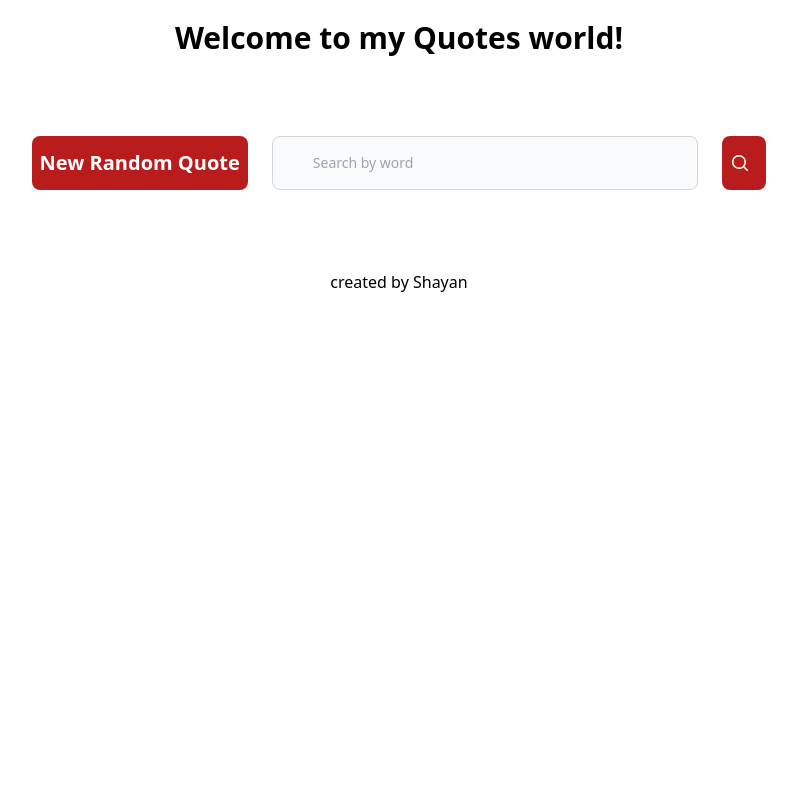
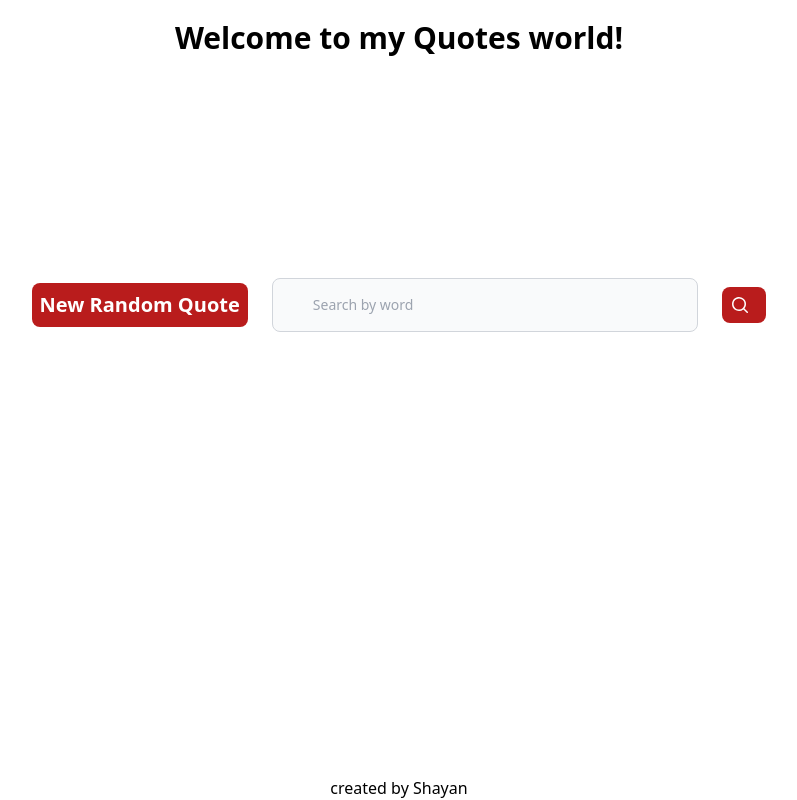
Before and after one commit to ShayanMahnam/quote-nextjs, a Next.js app: page / in a window 1280 px wide. Shown: the whole page, without its empty margins (241-1038 px from the left). Built offline with nearby package versions, Linux system fonts and the light colour scheme; no server answers.

Commit message:
animation on scroll added

```diff
--- a/package.json
+++ b/package.json
@@ -9,9 +9,12 @@
     "lint": "next lint"
   },
   "dependencies": {
+    "@react-spring/web": "^9.7.1",
     "@types/node": "18.15.7",
     "@types/react": "18.0.28",
     "@types/react-dom": "18.0.11",
+    "animate.css": "^4.1.1",
+    "aos": "^2.3.4",
     "axios": "^1.3.4",
     "eslint": "8.36.0",
     "eslint-config-next": "13.2.4",
@@ -22,6 +25,7 @@
     "typescript": "5.0.2"
   },
   "devDependencies": {
+    "@types/aos": "^3.0.4",
     "autoprefixer": "^10.4.14",
     "postcss": "^8.4.21",
     "tailwindcss": "^3.2.7"
--- a/src/components/Footer.tsx
+++ b/src/components/Footer.tsx
@@ -2,7 +2,8 @@ import React from "react";
 
 const Footer: React.FC = () => {
   return (
-    <h4 className="font-medium">
+    <footer className="font-medium flex justify-center w-full">
+      <h4>
         created by{" "}
         <a
           className="hover:underline"
@@ -13,6 +14,7 @@ const Footer: React.FC = () => {
           Shayan
         </a>
       </h4>
+    </footer>
   );
 };
 
--- a/src/components/Quotes.tsx
+++ b/src/components/Quotes.tsx
@@ -17,13 +17,14 @@ class Quotes extends React.Component<Props> {
           <div
             key={`quote-${index}`}
             className="bg-slate-400 flex-row w-10/12 p-20 rounded-lg md:w-1/2 mt-5"
+            data-aos="fade-up"
           >
             <div className="text-3xl pb-3 flex justify-start">
               <FaQuoteLeft />
             </div>
             <div
               id="text"
-              className="px-10 text-center text-2xl md:text-3xl lg:text-4xl"
+              className="md:px-10 px-1 text-center  md:text-3xl lg:text-4xl"
             >
               <p>{quote.quote}</p>
             </div>
--- a/src/pages/_app.tsx
+++ b/src/pages/_app.tsx
@@ -1,6 +1,17 @@
 import '@/styles/globals.css'
 import type { AppProps } from 'next/app'
+import { useEffect } from "react";
+import AOS from "aos";
+import "aos/dist/aos.css";
+import "animate.css/animate.min.css";
 
 export default function App({ Component, pageProps }: AppProps) {
+  useEffect(() => {
+    AOS.init({
+      duration: 1000, // set the duration for animations
+      once: true, // animation only happens once
+      easing: "ease-in-out", // set the easing function for animations
+    });
+  }, []);
   return <Component {...pageProps} />
 }
--- a/src/pages/index.tsx
+++ b/src/pages/index.tsx
@@ -6,12 +6,15 @@ import Footer from "@/components/Footer";
 import axios from "axios";
 import React, { useState,useEffect } from "react";
 
+
 const inter = Inter({ subsets: ["latin"] });
 
 export default function Home() {
   const [quote, setQuote] = useState<{ quote: string; author: string }[]>([]);
   const [author, setAuthor] = useState("");
   const [word, setWord] = useState("");
+
+
 
   useEffect(() => {
     fetchAdvice();
@@ -60,21 +63,23 @@ export default function Home() {
         <meta name="viewport" content="width=device-width, initial-scale=1" />
         <link rel="icon" href="/favicon.ico" />
       </Head>
-      <main className="flex h-screen flex-col justify-start items-center gap-20 scroll-smooth">
+      <main className="flex h-screen flex-col justify-between items-center gap-20 scroll-smooth">
         <h1 className="text-3xl font-bold text-center mt-5">
           Welcome to my Quotes world!
         </h1>
-        <div className="flex gap-6 w-full justify-center">
+        <div className="flex flex-col md:flex-row gap-6 w-full justify-center items-center flex-nowrap">
           <Button onClick={fetchAdvice} buttonText="New Random Quote" />
           <input
-            className="w-4/12 p-4 pl-10 text-sm text-gray-900 border border-gray-300 rounded-lg bg-gray-50 focus:ring-blue-500 focus:border-blue-500 dark:bg-gray-700 dark:border-gray-600 dark:placeholder-gray-400 dark:text-white dark:focus:ring-blue-500 dark:focus:border-blue-500"
+            className="md:w-4/12  p-4 pl-10 text-sm text-gray-900 border border-gray-300 rounded-lg bg-gray-50 focus:ring-blue-500 focus:border-blue-500 dark:bg-gray-700 dark:border-gray-600 dark:placeholder-gray-400 dark:text-white dark:focus:ring-blue-500 dark:focus:border-blue-500"
             type="text"
             placeholder="Search by word"
             onChange={(e) => setWord(e.target.value)}
           />
           <Button onClick={() => fetchAdviceByWord(word)} buttonText="" />
         </div>
-        <Quotes quotes={Array.isArray(quote) ? quote : [{ quote, author }]} />
+        <div className="flex justify-center flex-col items-center">
+          <Quotes quotes={Array.isArray(quote) ? quote : [{ quote, author }]} />
+        </div>
         <Footer />
       </main>
     </>
```
Also changed, not shown: 1 other file (tests, documents, lock files or other folders). Lines whose indentation alone changed are shown as unchanged.
